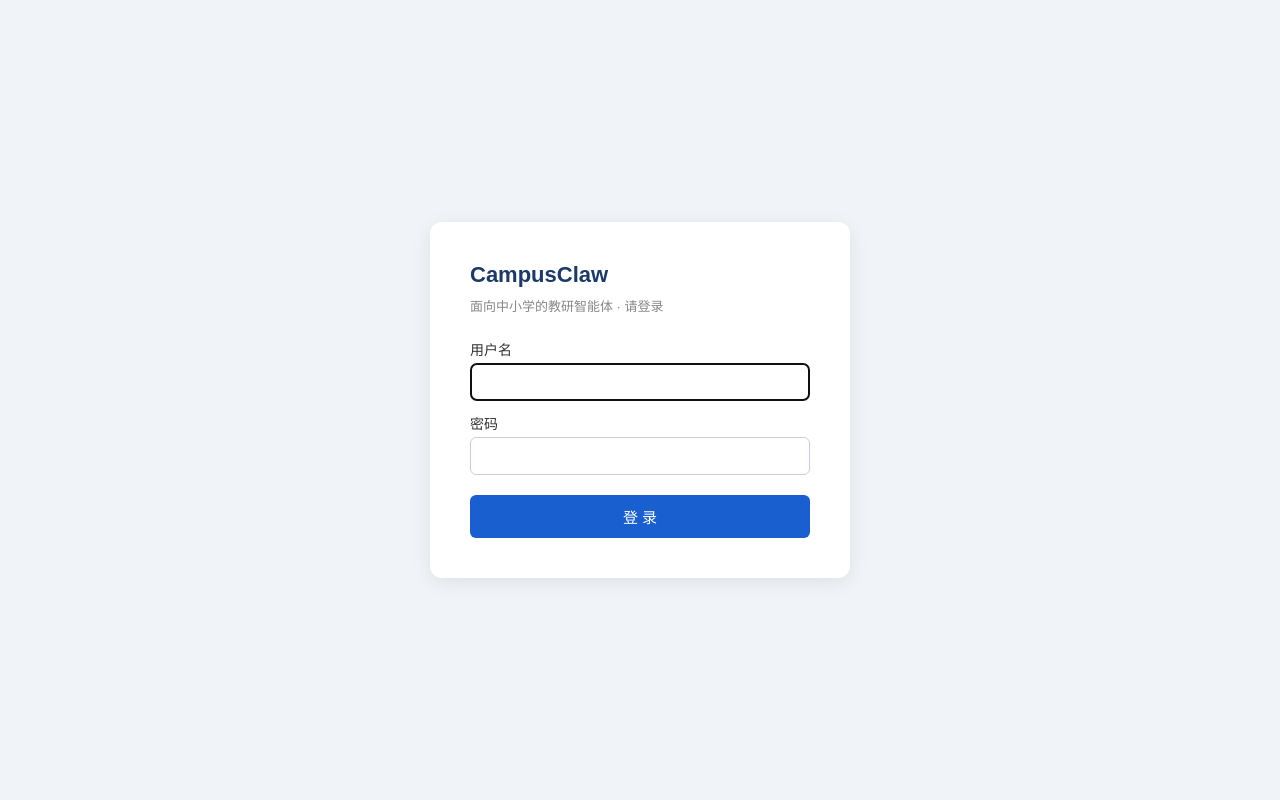
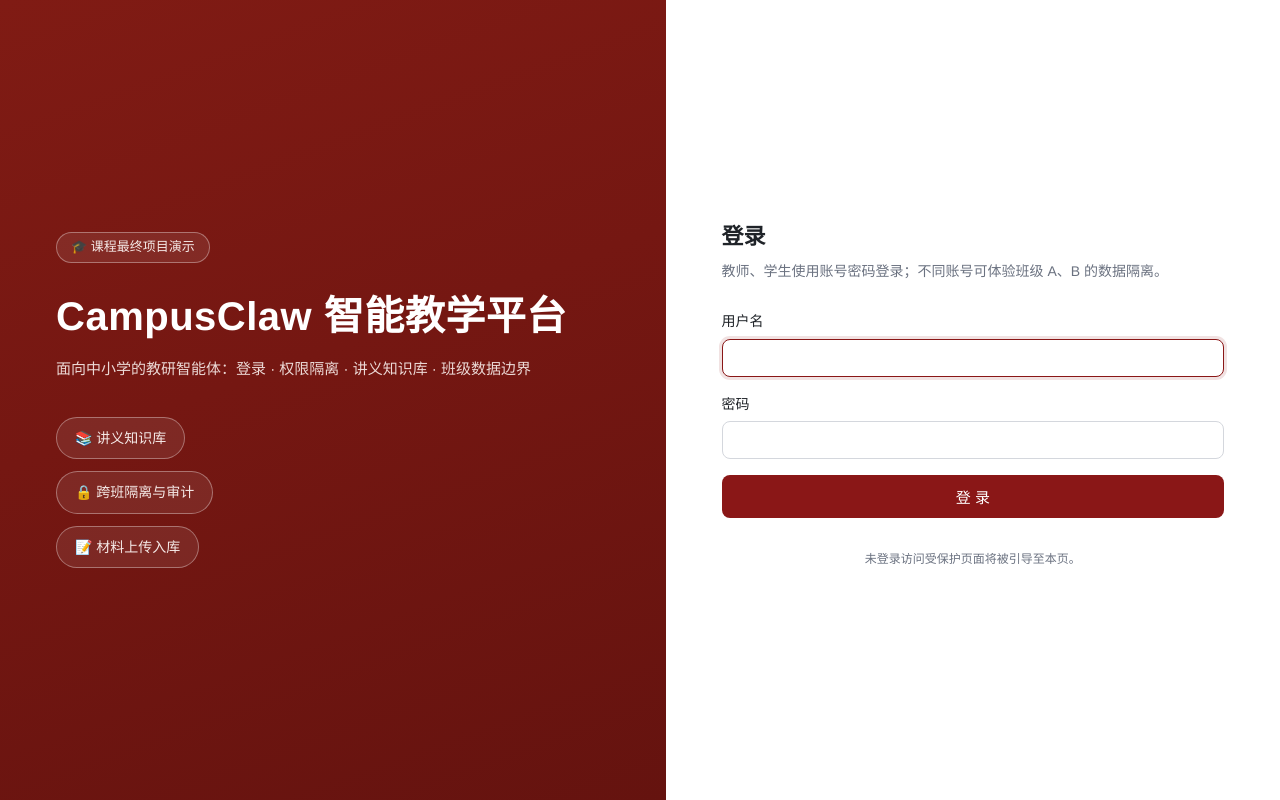
Before and after one commit to leaveWhite9088/CampusClaw, a Flask app: page /login in a window 1280 px wide. Run offline with Flask 3, Linux system fonts and the light colour scheme.

Commit message:
全局样式：按风格参考图建立 global.css 并接入全部页面
- 参考图移至 docs/design/；颜色取样：深红渐变 #801b14→#65130f，行动红 #8a1717
- global.css：设计令牌 + 品牌面板/胶囊/卡片/按钮/表单/顶栏/表格组件
- 登录页改为左右分屏（品牌面板 + 登录表单），内页统一深红顶栏 + 白卡片

```diff
--- /dev/null
+++ b/app/static/css/global.css
@@ -0,0 +1,259 @@
+/* ============================================================
+   CampusClaw 全局样式
+   风格来源：docs/design/风格参考图.png
+   深红品牌面板 + 白底卡片 + 红色行动链接
+   ============================================================ */
+
+:root {
+  /* 品牌红（取样自参考图左面板渐变） */
+  --crimson-900: #65130f;
+  --crimson-800: #751712;
+  --crimson-700: #801b14;
+  /* 行动红（取样自参考图「进入 →」链接） */
+  --accent: #8a1717;
+  --accent-hover: #6d1111;
+  /* 点缀金（取样自参考图徽章/头像区，克制使用） */
+  --gold: #e0a040;
+  /* 中性色 */
+  --ink: #1f2328;
+  --muted: #6b7280;
+  --border: #d4d7dd;
+  --bg: #ffffff;
+  --bg-soft: #f6f7f9;
+  /* 红面板上的半透明胶囊 */
+  --pill-bg: rgba(255, 255, 255, 0.08);
+  --pill-border: rgba(255, 255, 255, 0.35);
+  --pill-text: #f5e9e7;
+
+  --radius-card: 12px;
+  --radius-pill: 999px;
+  --shadow-card: 0 1px 3px rgba(31, 35, 40, 0.06);
+  --shadow-card-hover: 0 4px 14px rgba(101, 19, 15, 0.10);
+
+  --font-sans: "PingFang SC", "Microsoft YaHei", "Noto Sans SC", "Helvetica Neue", Arial, sans-serif;
+}
+
+* { box-sizing: border-box; }
+
+body {
+  margin: 0;
+  font-family: var(--font-sans);
+  color: var(--ink);
+  background: var(--bg);
+  font-size: 15px;
+  line-height: 1.6;
+}
+
+a { color: var(--accent); text-decoration: none; }
+a:hover { color: var(--accent-hover); }
+a:focus-visible, button:focus-visible, input:focus-visible {
+  outline: 2px solid var(--accent);
+  outline-offset: 2px;
+}
+
+/* ---------- 品牌面板（参考图左半屏） ---------- */
+.panel-brand {
+  background: linear-gradient(160deg, var(--crimson-700) 0%, var(--crimson-800) 45%, var(--crimson-900) 100%);
+  color: #fff;
+  padding: 48px 56px;
+  display: flex;
+  flex-direction: column;
+  justify-content: center;
+}
+.panel-brand .badge {
+  display: inline-flex;
+  align-items: center;
+  gap: 6px;
+  align-self: flex-start;
+  padding: 4px 14px;
+  border: 1px solid var(--pill-border);
+  border-radius: var(--radius-pill);
+  background: var(--pill-bg);
+  color: var(--pill-text);
+  font-size: 13px;
+  margin-bottom: 28px;
+}
+.panel-brand h1 {
+  margin: 0 0 16px;
+  font-size: 40px;
+  font-weight: 700;
+  letter-spacing: 0.5px;
+  line-height: 1.25;
+}
+.panel-brand .tagline {
+  margin: 0 0 36px;
+  color: #ecd9d6;
+  font-size: 15px;
+  max-width: 34em;
+}
+
+/* 红面板上的特性胶囊 */
+.pill {
+  display: inline-flex;
+  align-items: center;
+  gap: 8px;
+  padding: 9px 18px;
+  border: 1px solid var(--pill-border);
+  border-radius: var(--radius-pill);
+  background: var(--pill-bg);
+  color: var(--pill-text);
+  font-size: 14px;
+}
+.pill + .pill { margin-top: 12px; }
+.pill-stack { display: flex; flex-direction: column; align-items: flex-start; }
+
+/* ---------- 卡片（参考图右侧账号卡） ---------- */
+.card {
+  background: var(--bg);
+  border: 1px solid var(--border);
+  border-radius: var(--radius-card);
+  box-shadow: var(--shadow-card);
+  padding: 20px 24px;
+  transition: box-shadow 0.15s ease;
+}
+.card:hover { box-shadow: var(--shadow-card-hover); }
+.card + .card { margin-top: 16px; }
+
+.card-row {
+  display: flex;
+  align-items: center;
+  gap: 16px;
+}
+.card-row .grow { flex: 1; min-width: 0; }
+
+/* ---------- 按钮与行动链接 ---------- */
+.btn {
+  display: inline-block;
+  padding: 10px 22px;
+  border: 1px solid transparent;
+  border-radius: 8px;
+  font-size: 15px;
+  font-family: var(--font-sans);
+  cursor: pointer;
+  text-align: center;
+}
+.btn-primary {
+  background: var(--accent);
+  color: #fff;
+}
+.btn-primary:hover { background: var(--accent-hover); color: #fff; }
+.btn-outline {
+  background: transparent;
+  border-color: var(--border);
+  color: var(--ink);
+}
+.btn-outline:hover { border-color: var(--accent); color: var(--accent); }
+
+.link-go {
+  color: var(--accent);
+  font-weight: 600;
+  white-space: nowrap;
+}
+.link-go::after { content: " →"; }
+
+/* ---------- 表单 ---------- */
+.field { margin-bottom: 16px; }
+.field label {
+  display: block;
+  font-size: 14px;
+  color: var(--ink);
+  margin-bottom: 6px;
+}
+.field input, .field select, .field textarea {
+  width: 100%;
+  padding: 10px 12px;
+  border: 1px solid var(--border);
+  border-radius: 8px;
+  font-size: 14px;
+  font-family: var(--font-sans);
+  background: var(--bg);
+}
+.field input:focus, .field select:focus, .field textarea:focus {
+  border-color: var(--accent);
+  outline: none;
+  box-shadow: 0 0 0 3px rgba(138, 23, 23, 0.12);
+}
+.form-error { color: var(--accent); font-size: 13px; margin-top: 10px; }
+
+/* ---------- 顶栏（内页） ---------- */
+.topbar {
+  background: linear-gradient(90deg, var(--crimson-800), var(--crimson-900));
+  color: #fff;
+  padding: 14px 32px;
+  display: flex;
+  justify-content: space-between;
+  align-items: center;
+}
+.topbar .brand { font-size: 17px; font-weight: 700; letter-spacing: 0.5px; }
+.topbar .who { font-size: 13px; color: #ecd9d6; }
+.topbar a { color: #f0c9c4; font-size: 13px; margin-left: 12px; }
+.topbar a:hover { color: #fff; }
+
+/* ---------- 内容区 ---------- */
+.page { max-width: 880px; margin: 28px auto; padding: 0 16px; }
+.section-title {
+  font-size: 17px;
+  color: var(--ink);
+  margin: 0 0 16px;
+  display: flex;
+  align-items: center;
+  gap: 10px;
+}
+
+/* ---------- 标签 ---------- */
+.tag {
+  display: inline-block;
+  padding: 2px 12px;
+  border-radius: var(--radius-pill);
+  font-size: 12px;
+  background: #f7eaea;
+  color: var(--accent);
+  border: 1px solid #ecd3d3;
+}
+
+/* ---------- 表格 ---------- */
+.table { width: 100%; border-collapse: collapse; font-size: 14px; }
+.table th, .table td {
+  text-align: left;
+  padding: 10px 8px;
+  border-bottom: 1px solid var(--bg-soft);
+}
+.table th { color: var(--muted); font-weight: normal; font-size: 13px; }
+.table tr:last-child td { border-bottom: none; }
+
+/* ---------- 空状态 ---------- */
+.empty {
+  color: var(--muted);
+  font-size: 14px;
+  padding: 24px 0;
+  text-align: center;
+}
+
+/* ---------- 分屏布局（登录页） ---------- */
+.split {
+  display: flex;
+  min-height: 100vh;
+}
+.split > .panel-brand { flex: 1 1 52%; }
+.split > .split-side {
+  flex: 1 1 48%;
+  display: flex;
+  flex-direction: column;
+  justify-content: center;
+  padding: 48px 56px;
+  background: var(--bg);
+}
+.split-side h2 { margin: 0 0 6px; font-size: 22px; }
+.split-side .hint { color: var(--muted); font-size: 14px; margin: 0 0 28px; }
+.split-side .foot { color: var(--muted); font-size: 12px; margin-top: 32px; text-align: center; }
+
+@media (max-width: 820px) {
+  .split { flex-direction: column; }
+  .panel-brand { padding: 36px 28px; }
+  .panel-brand h1 { font-size: 28px; }
+  .split > .split-side { padding: 36px 28px; }
+}
+
+@media (prefers-reduced-motion: reduce) {
+  * { transition: none !important; }
+}
--- a/app/templates/login.html
+++ b/app/templates/login.html
@@ -2,31 +2,39 @@
 <html lang="zh-CN">
 <head>
   <meta charset="utf-8">
+  <meta name="viewport" content="width=device-width, initial-scale=1">
   <title>登录 · CampusClaw</title>
-  <style>
-    body { font-family: "Microsoft YaHei", sans-serif; background: #f0f4f8; display: flex; justify-content: center; align-items: center; min-height: 100vh; margin: 0; }
-    .card { background: #fff; padding: 40px; border-radius: 12px; box-shadow: 0 4px 20px rgba(0,0,0,.08); width: 340px; }
-    h1 { font-size: 22px; margin: 0 0 8px; color: #1a3a6b; }
-    p.sub { color: #888; font-size: 13px; margin: 0 0 24px; }
-    label { display: block; font-size: 14px; margin: 12px 0 4px; color: #333; }
-    input { width: 100%; padding: 10px; border: 1px solid #ccd; border-radius: 6px; box-sizing: border-box; font-size: 14px; }
-    button { width: 100%; margin-top: 20px; padding: 11px; background: #1a5fd0; color: #fff; border: none; border-radius: 6px; font-size: 15px; cursor: pointer; }
-    button:hover { background: #154db0; }
-    .error { color: #c0392b; font-size: 13px; margin-top: 12px; }
-  </style>
+  <link rel="stylesheet" href="{{ url_for('static', filename='css/global.css') }}">
 </head>
 <body>
-  <div class="card">
-    <h1>CampusClaw</h1>
-    <p class="sub">面向中小学的教研智能体 · 请登录</p>
-    <form method="post">
-      <label for="username">用户名</label>
-      <input id="username" name="username" required autofocus>
-      <label for="password">密码</label>
-      <input id="password" name="password" type="password" required>
-      <button type="submit">登 录</button>
-    </form>
-    {% if error %}<div class="error">{{ error }}</div>{% endif %}
+  <div class="split">
+    <section class="panel-brand">
+      <span class="badge">🎓 课程最终项目演示</span>
+      <h1>CampusClaw 智能教学平台</h1>
+      <p class="tagline">面向中小学的教研智能体：登录 · 权限隔离 · 讲义知识库 · 班级数据边界</p>
+      <div class="pill-stack">
+        <span class="pill">📚 讲义知识库</span>
+        <span class="pill">🔒 跨班隔离与审计</span>
+        <span class="pill">📝 材料上传入库</span>
+      </div>
+    </section>
+    <section class="split-side">
+      <h2>登录</h2>
+      <p class="hint">教师、学生使用账号密码登录；不同账号可体验班级 A、B 的数据隔离。</p>
+      <form method="post">
+        <div class="field">
+          <label for="username">用户名</label>
+          <input id="username" name="username" required autofocus autocomplete="username">
+        </div>
+        <div class="field">
+          <label for="password">密码</label>
+          <input id="password" name="password" type="password" required autocomplete="current-password">
+        </div>
+        <button class="btn btn-primary" type="submit" style="width:100%">登 录</button>
+      </form>
+      {% if error %}<div class="form-error">{{ error }}</div>{% endif %}
+      <p class="foot">未登录访问受保护页面将被引导至本页。</p>
+    </section>
   </div>
 </body>
 </html>
```
Also changed, not shown: app/templates/material_detail.html (+13 -11 lines), app/templates/materials.html (+14 -30 lines), 1 other file.
